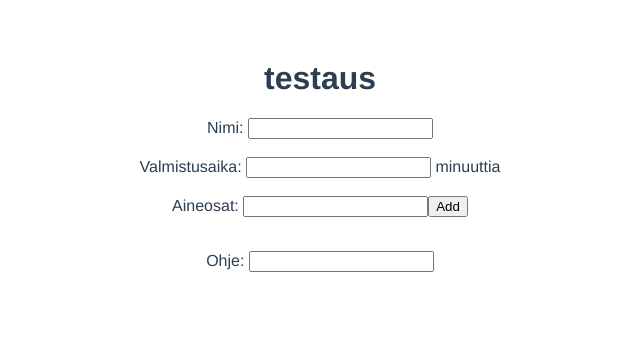
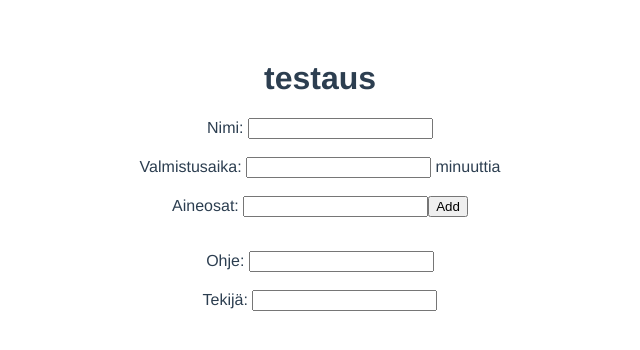
Before and after one commit to RaikasNeiti/ReseptiKirja, a Vue app: page /#/Add in a window 1280 px wide. Shown: the top 350 px of the page, without its empty margins (320-960 px from the left). Built offline with nearby package versions, Linux system fonts and the light colour scheme.

Commit message:
add sivuun lisäyksiä

```diff
--- a/src/components/AddSivu.vue
+++ b/src/components/AddSivu.vue
@@ -22,6 +22,8 @@
 
       <label for="Ohje">Ohje: </label>
       <input type="text" id="Ohje"> <br><br>
+    <label for="Author">Tekijä: </label>
+    <input type="text" id="Author"> <br><br>
   </div>
 </template>
 
```
